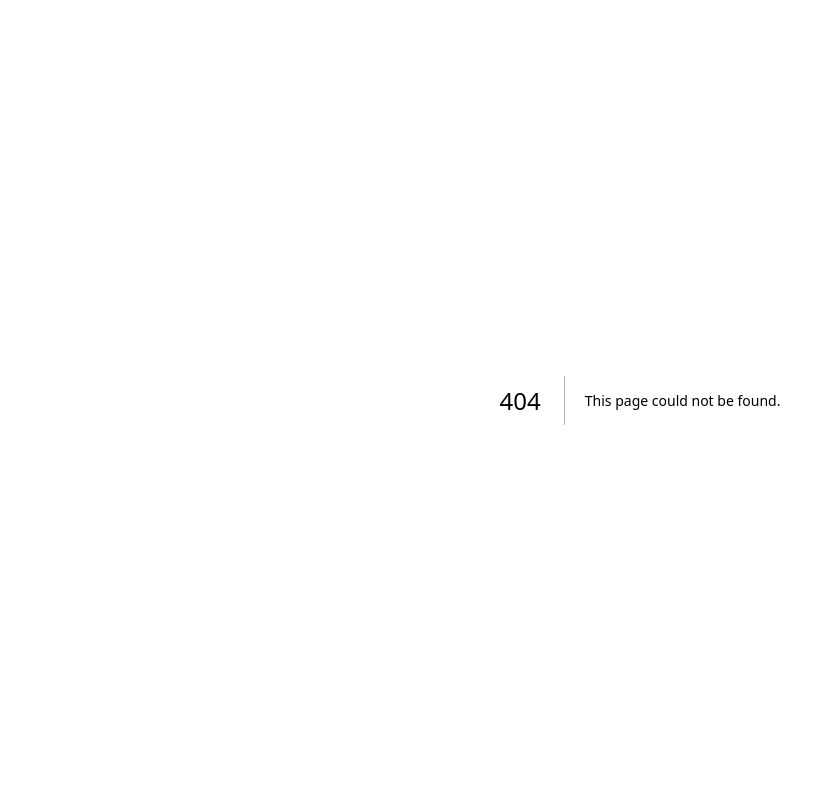
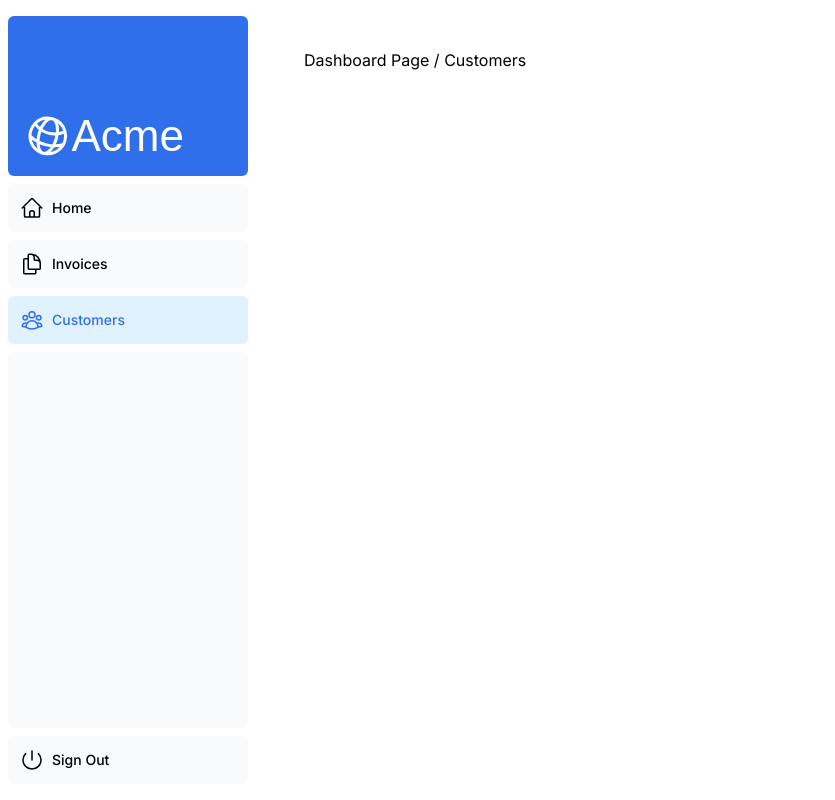
Before and after one commit to Juan-David-Orozco/nextjs-dashboard, a Next.js app: page /dashboard/customers in a window 1280 px wide. Before the commit this address had no page. Shown: the whole page, without its empty margins (0-835 px from the left). Built offline with nearby package versions, Linux system fonts and the light colour scheme; a web font is replaced by a local one.

Commit message:
config router - Dashboard & Navigation

```diff
--- /dev/null
+++ b/app/dashboard/customers/page.tsx
@@ -0,0 +1,3 @@
+export default function Page() {
+  return <p>Dashboard Page / Customers</p>;
+}
--- /dev/null
+++ b/app/dashboard/invoices/page.tsx
@@ -0,0 +1,3 @@
+export default function Page() {
+  return <p>Dashboard Page / Invoices</p>;
+}
--- /dev/null
+++ b/app/dashboard/layout.tsx
@@ -0,0 +1,12 @@
+import SideNav from '@/app/ui/dashboard/sidenav';
+
+export default function Layout({ children }: { children: React.ReactNode }) {
+  return (
+    <div className="flex h-screen flex-col md:flex-row md:overflow-hidden">
+      <div className="w-full flex-none md:w-64">
+        <SideNav />
+      </div>
+      <div className="flex-grow p-6 md:overflow-y-auto md:p-12">{children}</div>
+    </div>
+  );
+}
--- /dev/null
+++ b/app/dashboard/page.tsx
@@ -0,0 +1,3 @@
+export default function Page() {
+  return <p>Dashboard Page</p>;
+}
--- a/app/ui/dashboard/nav-links.tsx
+++ b/app/ui/dashboard/nav-links.tsx
@@ -1,8 +1,13 @@
+'use client';
+
 import {
   UserGroupIcon,
   HomeIcon,
   DocumentDuplicateIcon,
 } from '@heroicons/react/24/outline';
+import Link from 'next/link';
+import { usePathname } from 'next/navigation';
+import clsx from 'clsx';
 
 // Map of links to display in the side navigation.
 // Depending on the size of the application, this would be stored in a database.
@@ -17,19 +22,25 @@
 ];
 
 export default function NavLinks() {
+  const pathname = usePathname();
   return (
     <>
       {links.map((link) => {
         const LinkIcon = link.icon;
         return (
-          <a
+          <Link
             key={link.name}
             href={link.href}
-            className="flex h-[48px] grow items-center justify-center gap-2 rounded-md bg-gray-50 p-3 text-sm font-medium hover:bg-sky-100 hover:text-blue-600 md:flex-none md:justify-start md:p-2 md:px-3"
+            className={clsx(
+              'flex h-[48px] grow items-center justify-center gap-2 rounded-md bg-gray-50 p-3 text-sm font-medium hover:bg-sky-100 hover:text-blue-600 md:flex-none md:justify-start md:p-2 md:px-3',
+              {
+                'bg-sky-100 text-blue-600': pathname === link.href,
+              },
+            )}
           >
             <LinkIcon className="w-6" />
             <p className="hidden md:block">{link.name}</p>
-          </a>
+          </Link>
         );
       })}
     </>
```
